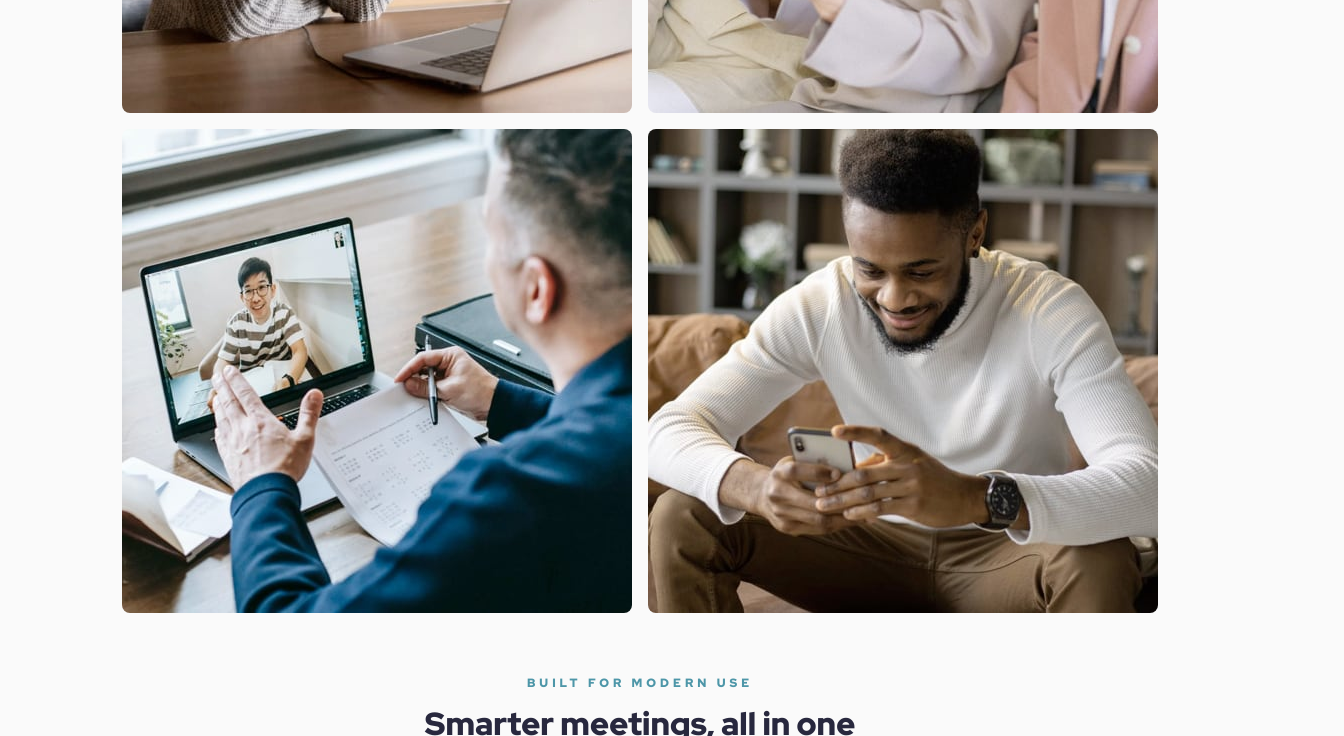
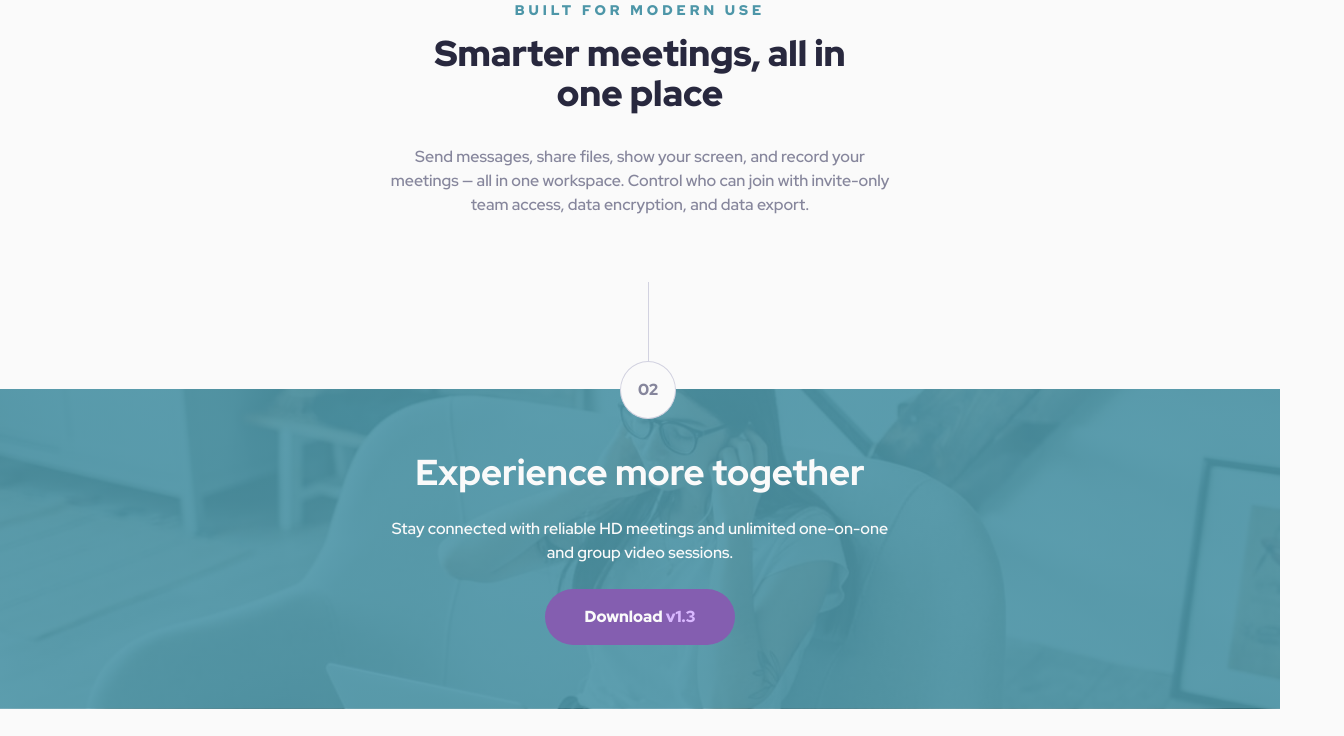
Before and after one commit to kwaeterinckx/MeetLandingPage_FrontendMentorChallenge, a plain HTML site: page index.html in a window 1280 px wide. Shown: the part 1610-2346 px from the top of the page, 1344 px wide, since content can reach past the window. Drawn offline with Linux system fonts and the light colour scheme.

Commit message:
Finished tablet version

```diff
--- a/index.html
+++ b/index.html
@@ -46,7 +46,7 @@
         </section>
     </main>
     <footer class="footer grid">
-        <p class="number">02</p>
+        <p class="number number--footer">02</p>
         <div class="footer__content">
             <h2 class="footer__title">Experience more together</h2>
             <p class="footer__text">Stay connected with reliable HD meetings and unlimited one-on-one and group video
--- a/styles/custom-properties.css
+++ b/styles/custom-properties.css
@@ -1,5 +1,6 @@
 :root {
     --clr-cyan-600: hsl(192, 37%, 48%);
+    --clr-cyan-600a: hsla(192, 37%, 48%, .9);
     --clr-cyan-600-hover: hsl(192, 54%, 64%);
     --clr-cyan-300: hsl(192, 90%, 77%);
     --clr-purple-600: hsl(268, 34%, 53%);
--- a/styles/media-queries.css
+++ b/styles/media-queries.css
@@ -0,0 +1,48 @@
+/*- --------------------------------------------------
+/*- >= 600px (Tablet - Portrait)
+/*- -------------------------------------------------- */
+@media (width >=600px) {
+    :root {
+        --fs-h1: 48px;
+        --fs-h2: 36px;
+        --fs-h3: 14px;
+    }
+
+    .header {
+        padding-block: 3rem 4rem;
+    }
+
+    .banner {
+        padding-block: 4rem 4.5rem;
+    }
+
+    .cta__buttons {
+        flex-direction: row;
+    }
+
+    .main {
+        justify-items: center;
+        row-gap: 4rem;
+        padding-inline: 2.75rem;
+        padding-block: 3.5rem 4rem;
+    }
+
+    .gallery {
+        grid-template-columns: repeat(4, 1fr);
+    }
+}
+
+/*- --------------------------------------------------
+/*- >= 900px (Tablet - Landscape)
+/*- -------------------------------------------------- */
+@media (width >=900px) {}
+
+/*- --------------------------------------------------
+/*- >= 1200px (Desktop)
+/*- -------------------------------------------------- */
+@media (width >=1200px) {}
+
+/*- --------------------------------------------------
+/*- >= 1800px (Large Desktop)
+/*- -------------------------------------------------- */
+@media (width >=1800px) {}
--- a/styles/style.css
+++ b/styles/style.css
@@ -52,6 +52,7 @@ img {
 
 .banner__image {
     width: 100%;
+    scale: 1.1;
 }
 
 .cta {
@@ -158,6 +159,8 @@ img {
 
 .gallery__image {
     border-radius: .5rem;
+    aspect-ratio: 1;
+    object-fit: cover;
 }
 
 .content {
@@ -192,13 +195,43 @@ img {
 
 /** Footer */
 .footer {
+    position: relative;
+    background-image: linear-gradient(0deg, var(--clr-cyan-600a), var(--clr-cyan-600a)),
+        url(../images/image-footer-desktop.jpg);
+    background-position: center;
+    background-repeat: no-repeat;
+    background-size: cover;
+    padding: 4rem 2rem;
+    margin-top: 6.75rem;
     justify-items: center;
+}
+
+.number--footer {
+    position: absolute;
+    background: var(--clr-white);
+    top: -6.75rem;
+    left: calc(50% - 1rem);
+    transform: translateX(-50%);
 }
 
 .footer__content {
     display: flex;
     flex-direction: column;
+    align-items: center;
     gap: 1.5rem;
+    max-width: 504px;
+}
+
+.footer__title {
+    font-size: var(--fs-h2);
+    line-height: var(--lh-title);
+    text-align: center;
+    color: var(--clr-white);
+}
+
+.footer__text {
+    text-align: center;
+    color: var(--clr-white);
 }
 
 /** CUSTOM FOOTER */
```
